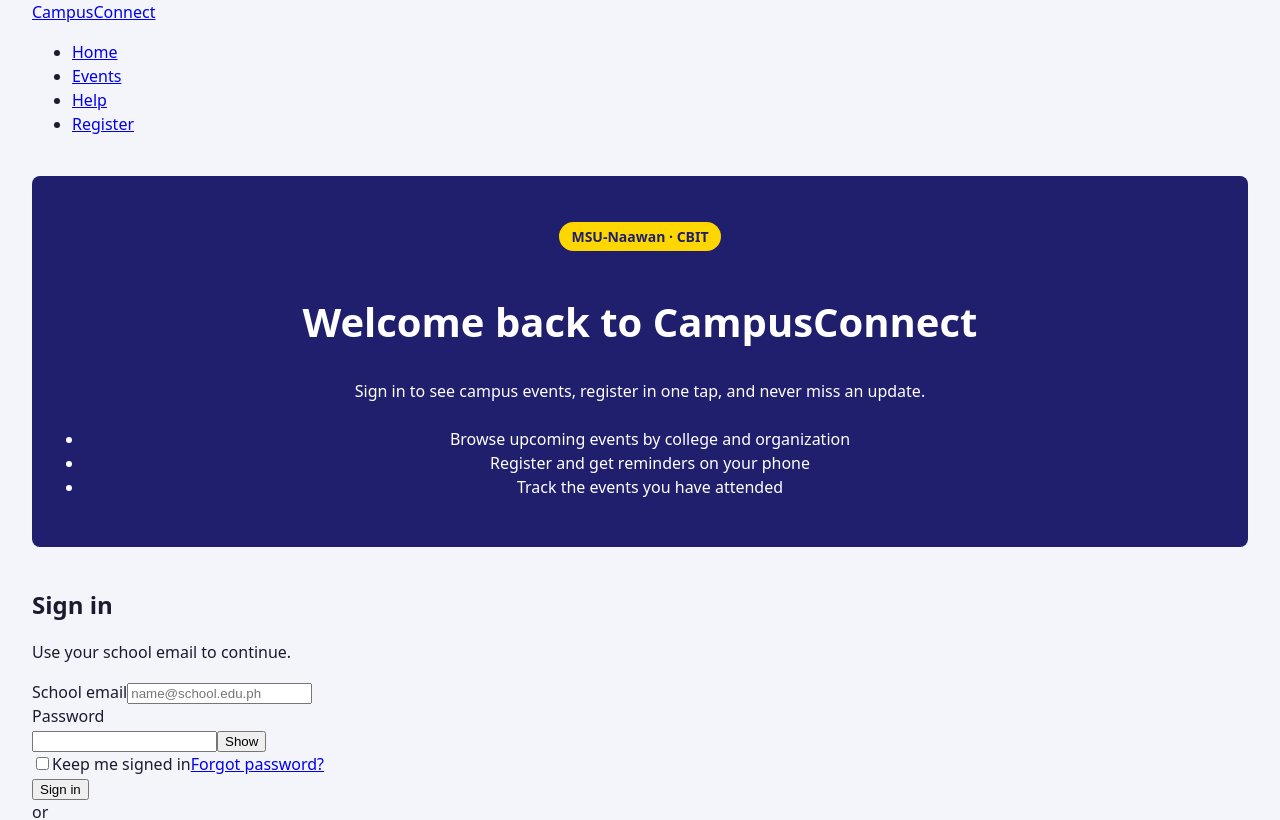
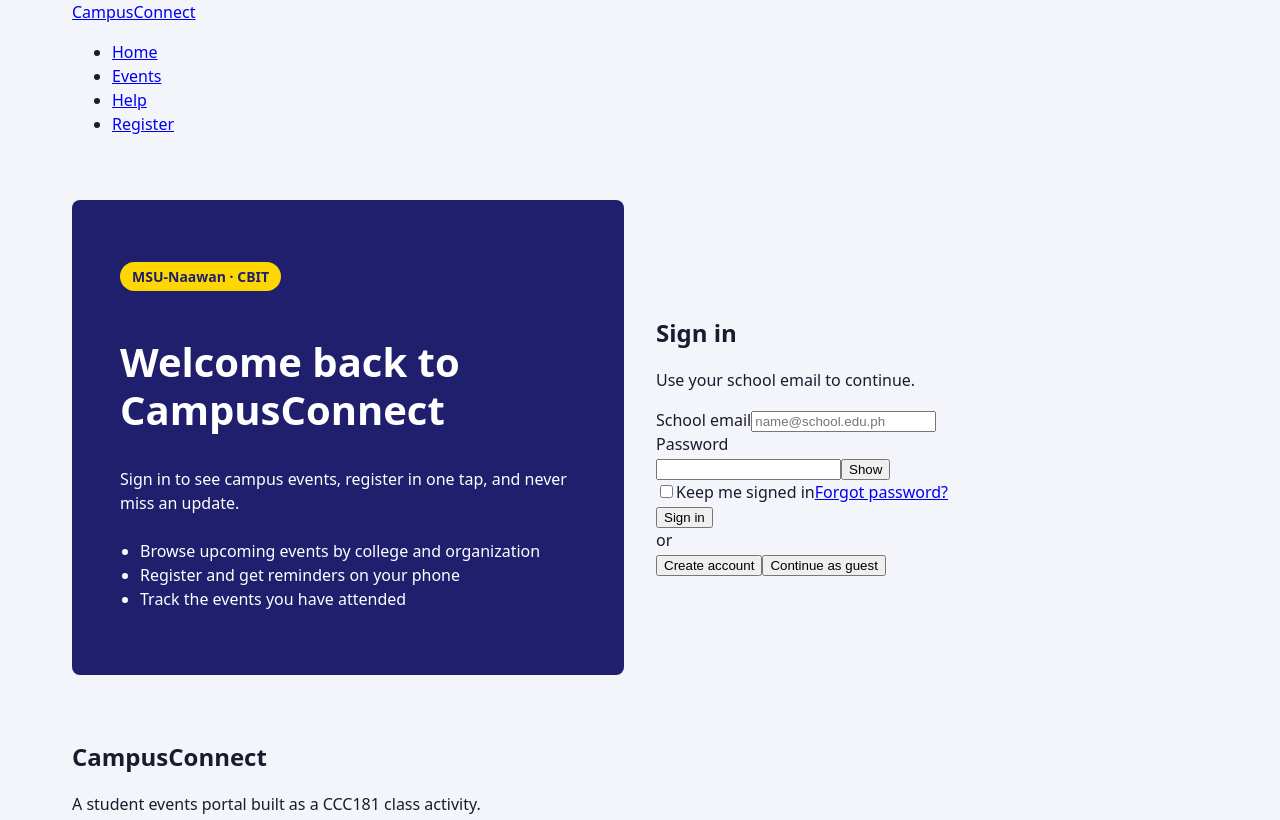
Before and after one commit to remmecaracol-sketch/ccc181-week10-groupG-6, a React (Vite) app: page / in a window 1280 px wide. Shown: the top 820 px of the page. Built offline with nearby package versions, Linux system fonts and the light colour scheme.

Commit message:
Update responsive base CSS layout

```diff
--- a/src/styles/base.css
+++ b/src/styles/base.css
@@ -1,70 +1,16 @@
 /* =======================================================================
-   MEMBER 1  |  base.css  |  Base, container, page layout, brand panel (CSS Grid + rem)
+   MEMBER 1 | base.css | Base, container, page layout, brand panel
    Branch: feature/base-caracol
-   -----------------------------------------------------------------------
+
    MOBILE-FIRST RULES
-   1. Write the PHONE styles first, with NO media query.
-   2. Use min-width media queries ONLY. Never max-width.
+   1. Phone styles first, with NO media query.
+   2. Use min-width media queries ONLY.
    3. Use rem or % (thin borders may use px).
-   4. Edit ONLY this file. Use the --variables from reset.css.
+   4. Use the --variables from reset.css.
    ======================================================================= */
 
 
-/* ---- STEP 0 (in index.html, not here) --------------------------------
-   Do Experiment 0 first. Then add this line inside <head> of index.html:
-   <meta name="viewport" content="width=device-width, initial-scale=1" />
-   -------------------------------------------------------------------- */
-
-
-/* ---- 1. PHONE (no media query) ---------------------------------------
- .page {
-  min-height: 100vh;
-  display: flex;
-  flex-direction: column;
-}
-
-.page > main {
-  flex: 1; /* keeps the footer at the bottom */
-}
-
-.container {
-  width: 100%;
-  padding-inline: 1rem;
-}
-
-.login-layout {
-  display: grid;
-  grid-template-columns: 1fr; /* ONE column */
-  gap: 1.5rem;
-  padding-block: 1.5rem;
-}
-
-.brand-panel {
-  background: var(--navy);
-  color: #fff;
-  text-align: center;
-  padding: 1.5rem 1rem;
-  border-radius: var(--radius);
-}
-
-.brand-panel__badge {
-  display: inline-block;
-  background: var(--gold);
-  color: var(--navy);
-  font-weight: bold;
-  font-size: 0.875rem;
-  border-radius: 999px;
-  padding: 0.25rem 0.75rem;
-}
-
-.brand-panel__title {
-  font-size: 1.75rem;
-}
-
-.brand-panel__perks {
-  display: none; /* phones show only what matters most */
-}
-   -------------------------------------------------------------------- */
+/* ---- 1. PHONE (no media query) --------------------------------------- */
 
 .page {
   min-height: 100vh;
@@ -115,18 +61,7 @@
 }
 
 
-
-/* ---- 2. 768px and up (tablets) ---------------------------------------
-@media (min-width: 768px) {
-  .container {
-    padding-inline: 2rem;
-  }
-
-  .brand-panel {
-    padding: 2rem;
-  }
-}
-   -------------------------------------------------------------------- */
+/* ---- 2. TABLETS: 768px and up ---------------------------------------- */
 
 @media (min-width: 768px) {
   .container {
@@ -139,38 +74,14 @@
 }
 
 
-
-/* ---- 3. 1024px and up (laptops) --------------------------------------
-  @media (min-width: 1024px) {
-  .login-layout {
-    grid-template-columns: 1fr 1fr; /* TWO equal columns */
-    align-items: center;
-    gap: 3rem;
-    padding-block: 3rem;
-  }
-
-  .brand-panel {
-    text-align: left;
-    padding: 3rem;
-  }
-
-  .brand-panel__title {
-    font-size: 2.5rem;
-  }
-
-  .brand-panel__perks {
-    display: block; /* the extra list is ADDED back */
-    margin-top: 1.5rem;
-    padding-left: 1.25rem;
-  }
-}
-   -------------------------------------------------------------------- */
+/* ---- 3. LAPTOPS: 1024px and up --------------------------------------- */
 
 @media (min-width: 1024px) {
   .login-layout {
+    display: grid;
     grid-template-columns: 1fr 1fr;
+    gap: 2rem;
     align-items: center;
-    gap: 3rem;
     padding-block: 3rem;
   }
 
@@ -191,19 +102,12 @@
 }
 
 
-
-/* ---- 4. 1280px and up (desktops) -------------------------------------
-  @media (min-width: 1280px) {
-  .container {
-    max-width: 1200px;
-    margin-inline: auto; /* centered */
-  }
-}
-   -------------------------------------------------------------------- */
+/* ---- 4. DESKTOPS: 1280px and up -------------------------------------- */
 
 @media (min-width: 1280px) {
   .container {
     max-width: 1200px;
-    margin-inline: auto;
+    margin-left: auto;
+    margin-right: auto;
   }
 }
```
